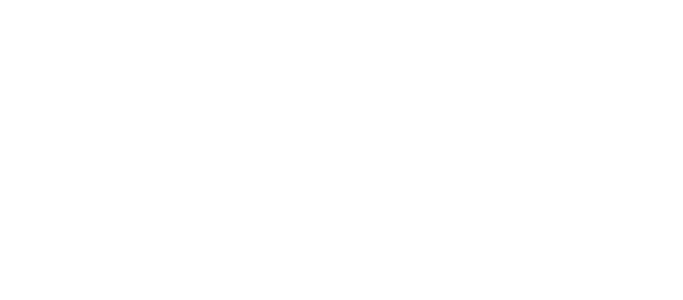
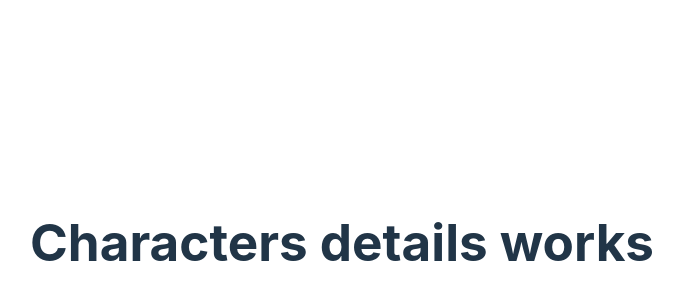
Before and after one commit to Victoriamsilva/ui-marvel, a React (Vite) app: page /characters/1 in a window 1280 px wide. Shown: the part 158-458 px from the top of the page, without its empty margins (298-981 px from the left). Built offline with nearby package versions, Linux system fonts and the light colour scheme.

Commit message:
feat: created routes

```diff
--- a/package.json
+++ b/package.json
@@ -14,7 +14,8 @@
   "dependencies": {
     "@radix-ui/themes": "^2.0.3",
     "react": "^18.2.0",
-    "react-dom": "^18.2.0"
+    "react-dom": "^18.2.0",
+    "react-router-dom": "^6.22.3"
   },
   "devDependencies": {
     "@testing-library/react": "^14.2.1",
--- a/src/App.tsx
+++ b/src/App.tsx
@@ -1,7 +1,13 @@
+import { BrowserRouter } from 'react-router-dom';
 import './App.css';
+import AppRoutes from './routes/routes';
 
 function App() {
-  return <></>;
+  return (
+    <BrowserRouter>
+      <AppRoutes />
+    </BrowserRouter>
+  );
 }
 
 export default App;
--- /dev/null
+++ b/src/pages/public/character-details/characters-details.tsx
@@ -0,0 +1,9 @@
+function CharactersDetails() {
+  return (
+    <>
+      <h1>Characters details works</h1>
+    </>
+  );
+}
+
+export default CharactersDetails;
--- /dev/null
+++ b/src/pages/public/characters/characters.tsx
@@ -0,0 +1,9 @@
+function Characters() {
+  return (
+    <>
+      <h1>Characters works</h1>
+    </>
+  );
+}
+
+export default Characters;
--- /dev/null
+++ b/src/routes/routes.tsx
@@ -0,0 +1,15 @@
+import { Navigate, Route, Routes } from 'react-router-dom';
+import Characters from '../pages/public/characters/characters';
+import CharactersDetails from '../pages/public/character-details/characters-details';
+
+function AppRoutes() {
+  return (
+    <Routes>
+      <Route path="/" element={<Navigate to="/characters" />} />
+      <Route key="characters" path="/characters" element={<Characters />} />
+      <Route key="charactersDetails" path="characters/:characterId" element={<CharactersDetails />} />
+    </Routes>
+  );
+}
+
+export default AppRoutes;
```
Also changed, not shown: 1 other file (tests, documents, lock files or other folders).
